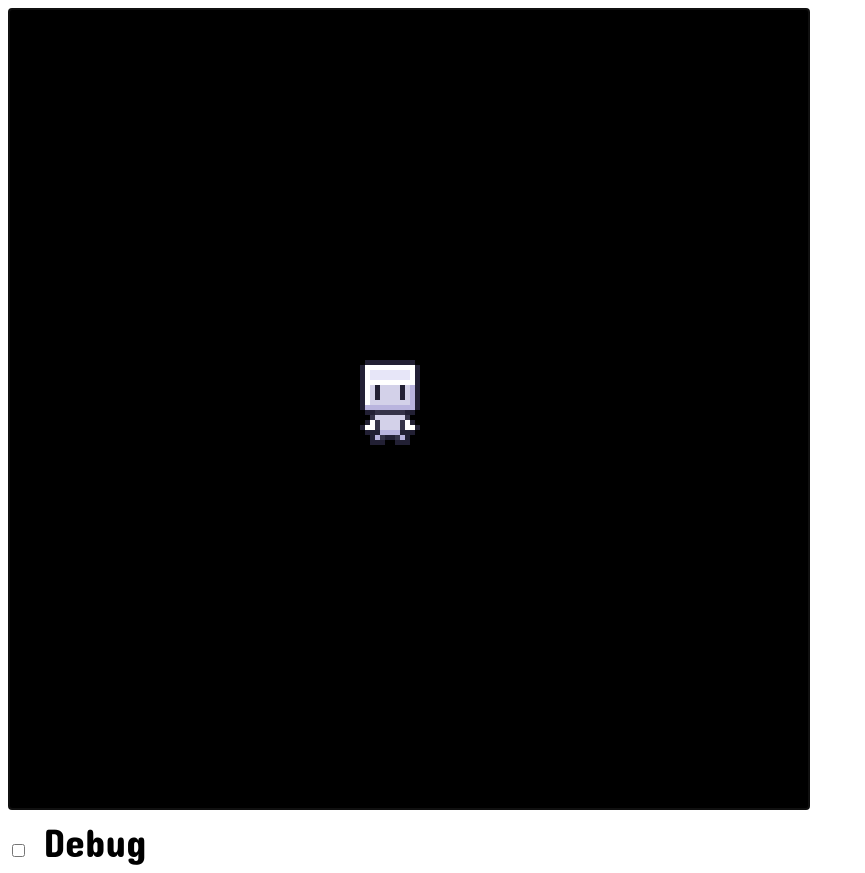
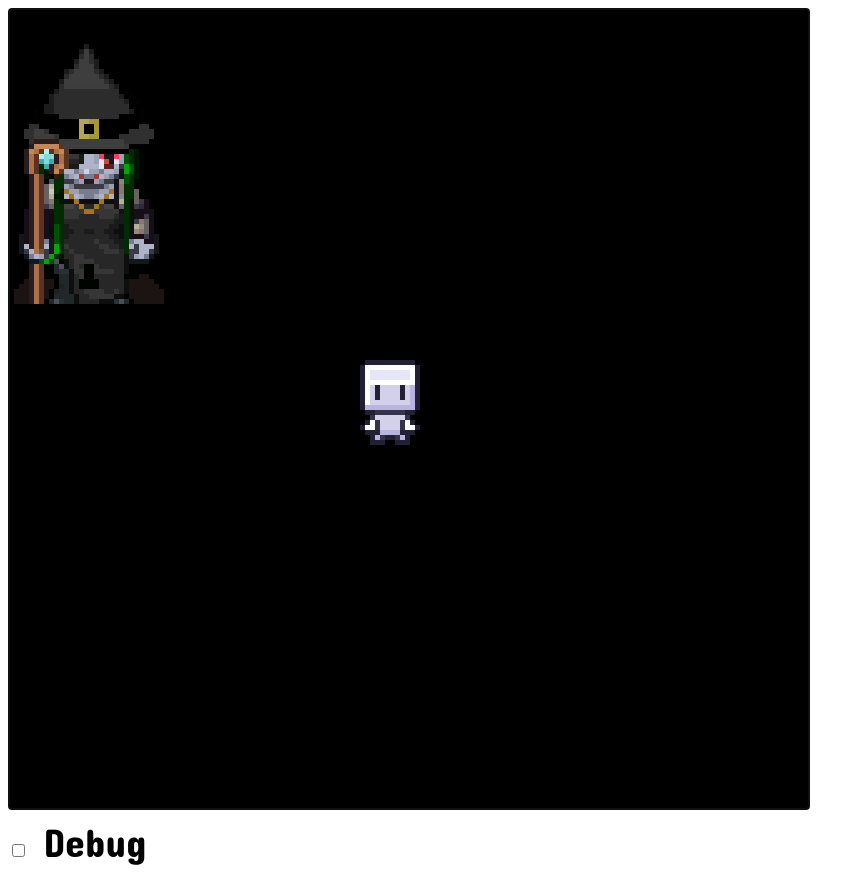
Before and after one commit to atienny/491-Group-Project, a plain HTML site: page index.html in a window 1280 px wide. Shown: the whole page, without its empty margins (0-865 px from the left). Drawn offline with Linux system fonts and the light colour scheme.

Commit message:
Added witch animation, work in progress.

```diff
--- a/gameengine.js
+++ b/gameengine.js
@@ -10,6 +10,7 @@ class GameEngine {
         this.right = false;
         this.up = false;
         this.down = false;
+        this.action = false;
 
         this.gamepad = null;
 
--- a/index.html
+++ b/index.html
@@ -21,6 +21,7 @@
     <script type="text/javascript" src="./util.js"></script>
     <script type="text/javascript" src="./main.js"></script>
     <script type="text/javascript" src="./lyra.js"></script>
+    <script type="text/javascript" src="./witch.js"></script>
 </head>
 
 <body>
--- a/lyra.js
+++ b/lyra.js
@@ -60,23 +60,34 @@ class Lyra {
             this.facing[0] = 3;
         }
 
+        // if (this.x == 670 && this.facing[0] == 2) {
+        //     this.speed = 0;
+        //     velocity_x = this.speed;
+        // } else if (this.x == 670 && this.facing[0] != 2) {
+        //     this.speed = 1;
+        //     velocity_x -= this.speed;
+        // } else if (this.x == -170 && this.facing[0] == 3) {
+        //     this.speed = 0;
+        //     velocity_x = this.speed;
+        // } else if (this.x == -170 && this.facing[0] != 3) {
+        //     this.speed = 1;
+        //     velocity_x += this.speed;
+        // }
+
         this.velocity.x = velocity_x;
         this.velocity.y = velocity_y;
-
         this.x += this.velocity.x;
         this.y += this.velocity.y;
 
         this.updateBB();
-
     };
 
     updateBB() {
-        this.lastBB = this.BB;
-        this.BB = new BoundingBox(this.x, this.y, 14 * PARAMS.SCALE, 19 * PARAMS.SCALE);
+        this.BB = new BoundingBox(this.x, this.y, 32 * PARAMS.SCALE, 32 * PARAMS.SCALE);
     };
 
     draw(ctx) {
-        this.animations[this.state][this.facing]
+        this.animations[this.state][this.facing[0]]
             .drawFrame(this.game.clockTick, ctx, this.x - this.game.camera.x, this.y - this.game.camera.y, PARAMS.SCALE);
 
         if (PARAMS.DEBUG) {
--- a/main.js
+++ b/main.js
@@ -4,6 +4,7 @@ let ASSET_MANAGER = new AssetManager();
 
 // sprites
 ASSET_MANAGER.queueDownload("./sprites/character.png");
+ASSET_MANAGER.queueDownload("./sprites/witch.png");
 
 ASSET_MANAGER.downloadAll(function () {
 	var canvas = document.getElementById('gameWorld');
--- a/scenemanager.js
+++ b/scenemanager.js
@@ -5,6 +5,7 @@ class SceneManager {
         this.x = 0;
         this.y = 0;
         this.lyra = {x: 0, y:0};
+        this.witch = {x: 0, y: 0};
         this.loadLevel();
     };
 
@@ -13,6 +14,8 @@ class SceneManager {
         this.lyra = new Lyra(this.game, 0, 0, ASSET_MANAGER.getAsset("./sprites/character.png"));
         this.game.addEntity(this.lyra);
 
+        this.witch = new Witch(this.game, 0, 0, ASSET_MANAGER.getAsset("./sprites/witch.png"));
+        this.game.addEntity(this.witch);
     };
 
     update() {
--- /dev/null
+++ b/witch.js
@@ -0,0 +1,94 @@
+class Witch {
+
+    constructor(game, x, y, spritesheet) {
+        Object.assign(this, {game, x, y, spritesheet});
+        this.facing = [0]; // down = 0, up = 1, right = 2, left = 3
+        this.state = [0]; // idle = 0, walking = 1, attacking = 2
+        this.speed = 1;
+        this.velocity = { x : 0, y : 0 };
+        this.animations = [];
+        this.updateBB();
+        this.loadAnimations();
+    };
+
+    loadAnimations() {
+        for (let i = 0; i < 3; i++) { // 3 states
+            this.animations.push([]);
+            for (let j = 0; j < 4; j++) { // 4 facings
+                this.animations[i].push([]);
+            }
+        }
+
+        // idle animation
+        this.animations[0][0] = new Animator(this.spritesheet, 16, 640, 32, 59, 1, 0.25, false, true);
+
+        // walking animation
+        this.animations[1][0] = new Animator(this.spritesheet, 16, 640, 32, 59, 9, 0.1, false, true);
+        this.animations[1][1] = new Animator(this.spritesheet, 16, 768, 32, 59, 9, 0.1, false, true);
+        this.animations[1][2] = new Animator(this.spritesheet, 16, 703, 32, 59, 9, 0.1, false, true);
+        this.animations[1][3] = new Animator(this.spritesheet, 16, 576, 32, 59, 9, 0.1, false, true);
+
+        // attacking animation
+        this.animations[2][0] = new Animator(this.spritesheet, 16, 191, 32, 59, 7, 0.25, false, true);
+        this.animations[2][1] = new Animator(this.spritesheet, 16, 64, 32, 59, 7, 0.25, false, true);
+        this.animations[2][2] = new Animator(this.spritesheet, 16, 256, 32, 59, 7, 0.25, false, true);
+        this.animations[2][3] = new Animator(this.spritesheet, 16, 128, 32, 59, 7, 0.25, false, true);
+
+    };
+
+    update() {
+        let velocity_x = 0;
+        let velocity_y = 0;
+        this.state[0] = 0;
+        this.facing[0] = 0;
+
+        if (this.game.down) {
+            velocity_y += this.speed;
+            this.state[0] = 1;
+            this.facing[0] = 0;
+        }
+
+        if (this.game.up) {
+            velocity_y -= this.speed;
+            this.state[0] = 1;
+            this.facing[0] = 1;
+        }
+
+        if (this.game.right) {
+            velocity_x += this.speed;
+            this.state[0] = 1;
+            this.facing[0] = 2;
+        }
+
+        if (this.game.left) {
+            velocity_x -= this.speed;
+            this.state[0] = 1;
+            this.facing[0] = 3;
+        }
+
+        this.velocity.x = velocity_x;
+        this.velocity.y = velocity_y;
+        this.x += this.velocity.x;
+        this.y += this.velocity.y;
+
+        this.updateBB();
+    };
+
+    updateBB() {
+        this.lastBB = this.BB;
+        this.BB = new BoundingBox(this.x, this.y, 32 * PARAMS.SCALE, 32 * PARAMS.SCALE);
+    };
+
+    draw(ctx) {
+        this.animations[this.state][this.facing]
+            .drawFrame(this.game.clockTick, ctx, this.x /*- this.game.camera.x*/, this.y /*- this.game.camera.y*/, PARAMS.SCALE);
+
+        if (PARAMS.DEBUG) {
+            ctx.strokeStyle = 'Red';
+            ctx.strokeRect(this.BB.x/* - this.game.camera.x*/, this.BB.y/* - this.game.camera.y*/, this.BB.width, this.BB.height);
+
+        }
+
+    };
+
+};
```
Also changed, not shown: sprites/witch.png (added).
